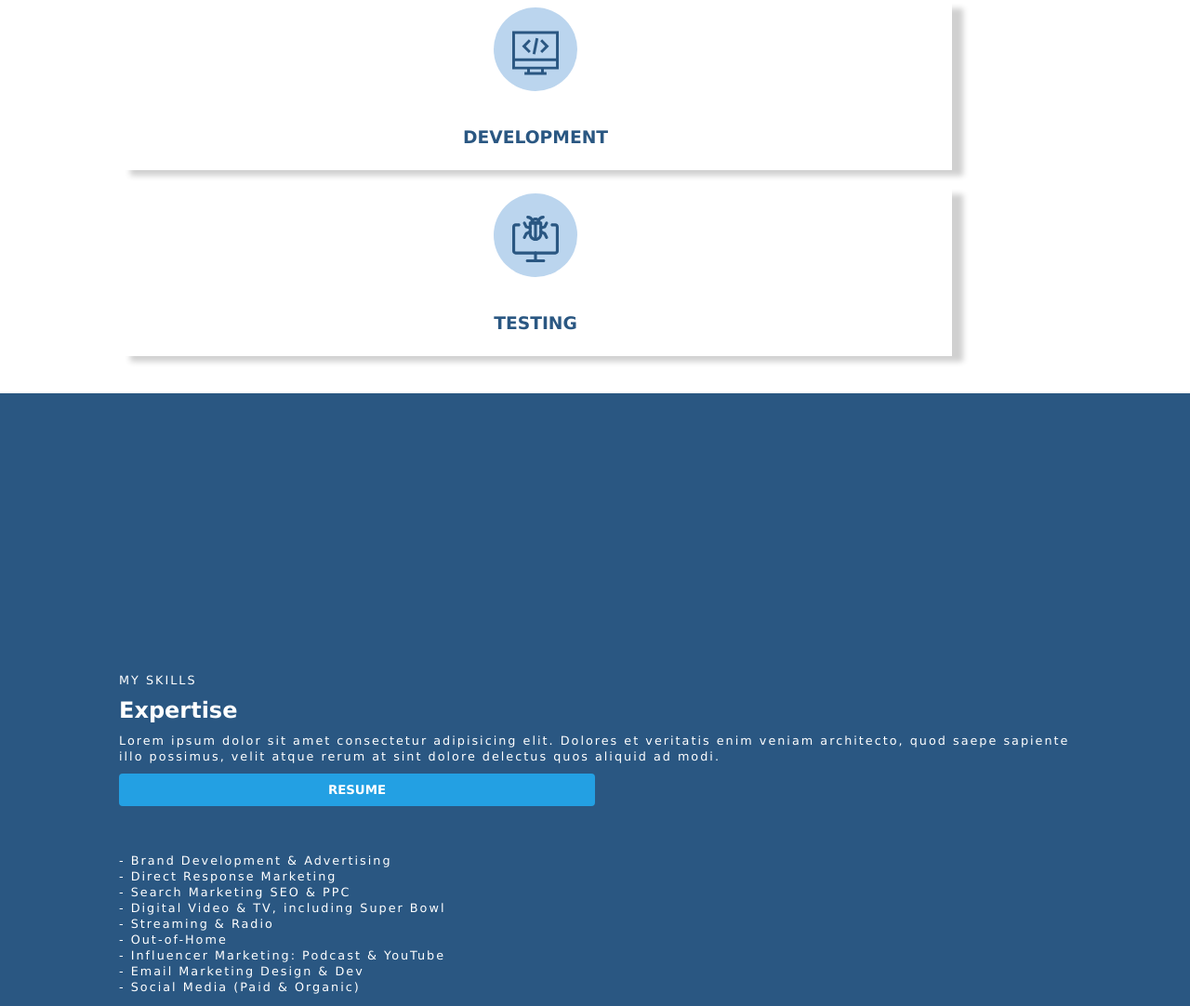
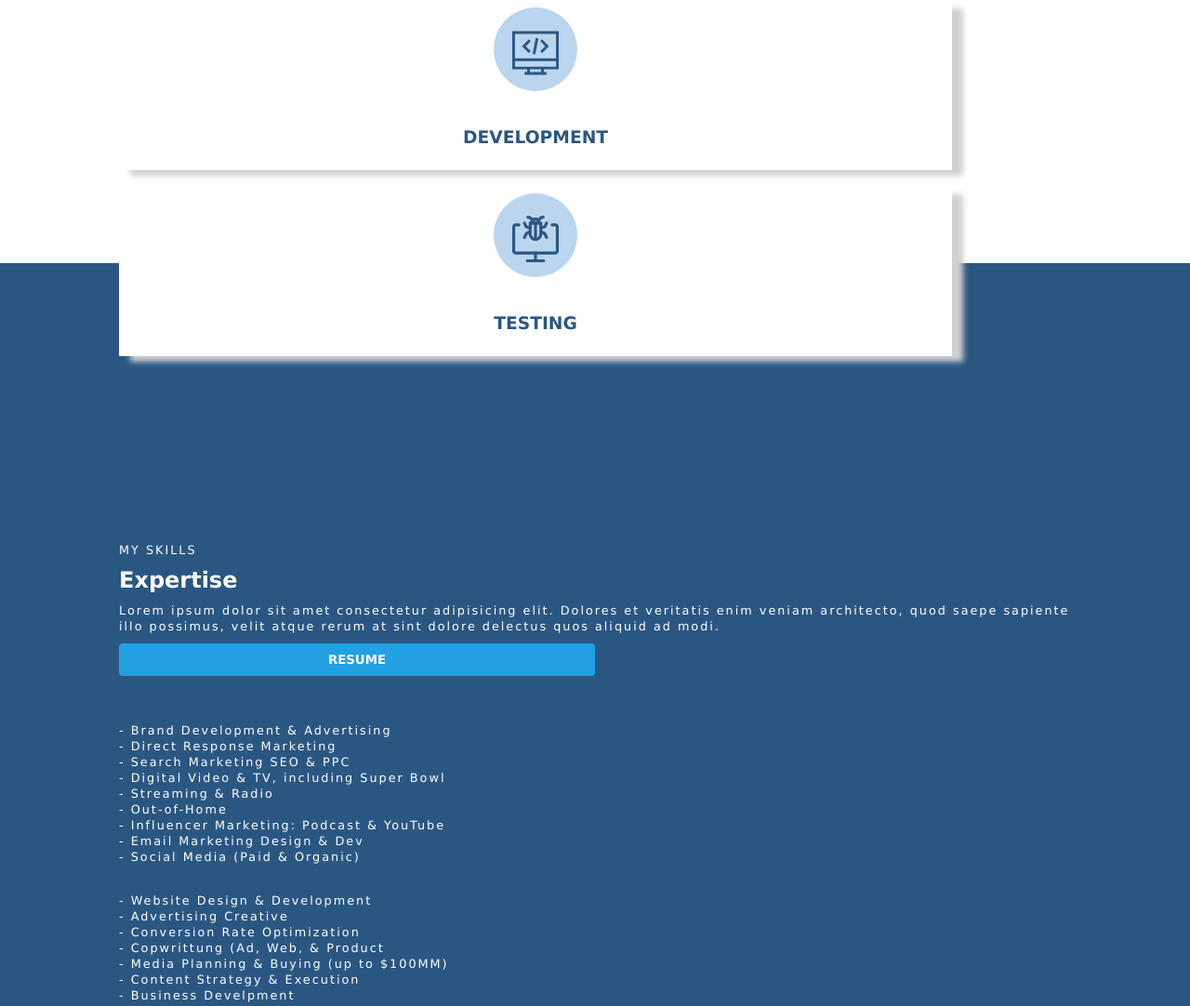
Before and after one commit to gabrielSantillo/Portfolio-Development, a plain HTML site: page index.html in a window 1280 px wide. Shown: the part 1995-3077 px from the top of the page at 93% size. Drawn offline with Linux system fonts and the light colour scheme.

Commit message:
Fixing some layout problems

```diff
--- a/css/style.scss
+++ b/css/style.scss
@@ -75,6 +75,7 @@ img {
 .page-main-second-section {
     width: 80vw;
     margin-top: 20px;
+    z-index: 2;
 
     >img {
         margin-top: 50px;
@@ -111,9 +112,10 @@ img {
 
 #page-main-third-section {
     display: grid;
-    width: 100vw;
+    width: 100%;
     background-color: $primary_color;
-    margin-top: 40px;
+    z-index: 1;
+    transform: translateY(-100px);
 }
 
 #page-main-third-section-first-div {
@@ -147,7 +149,7 @@ img {
 
 #page-main-fourth-section {
     background-color: $primary_color;
-    width: 100vw;
+    width: 100%;
     padding-top: 30px;
 }
 
```
Also changed, not shown: css/style.css, 1 other file.
